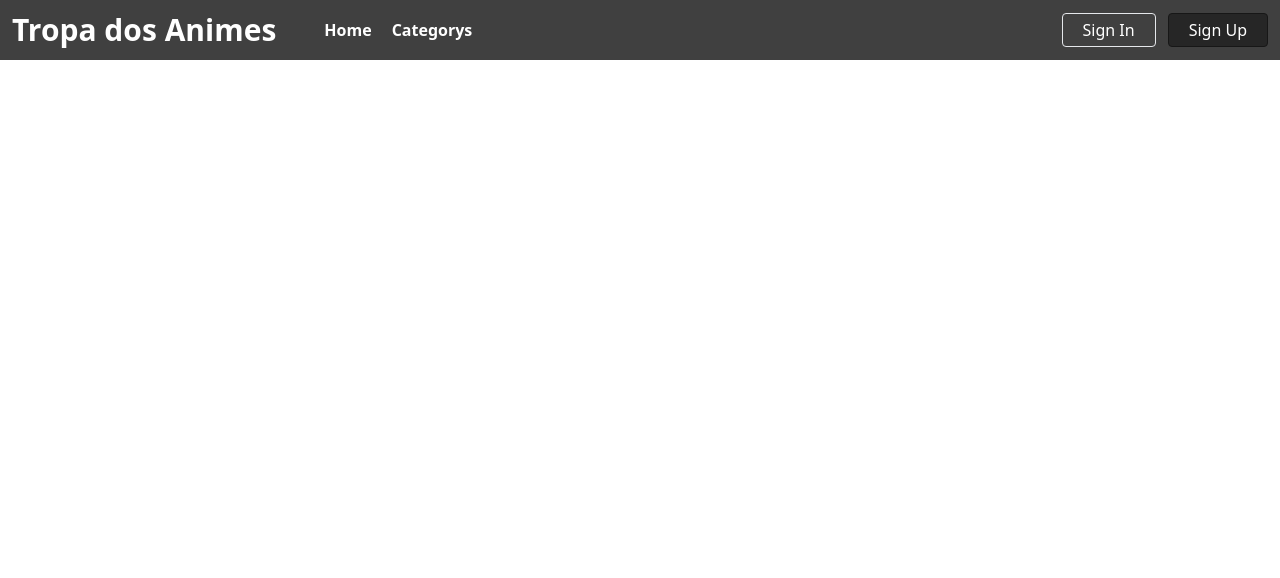
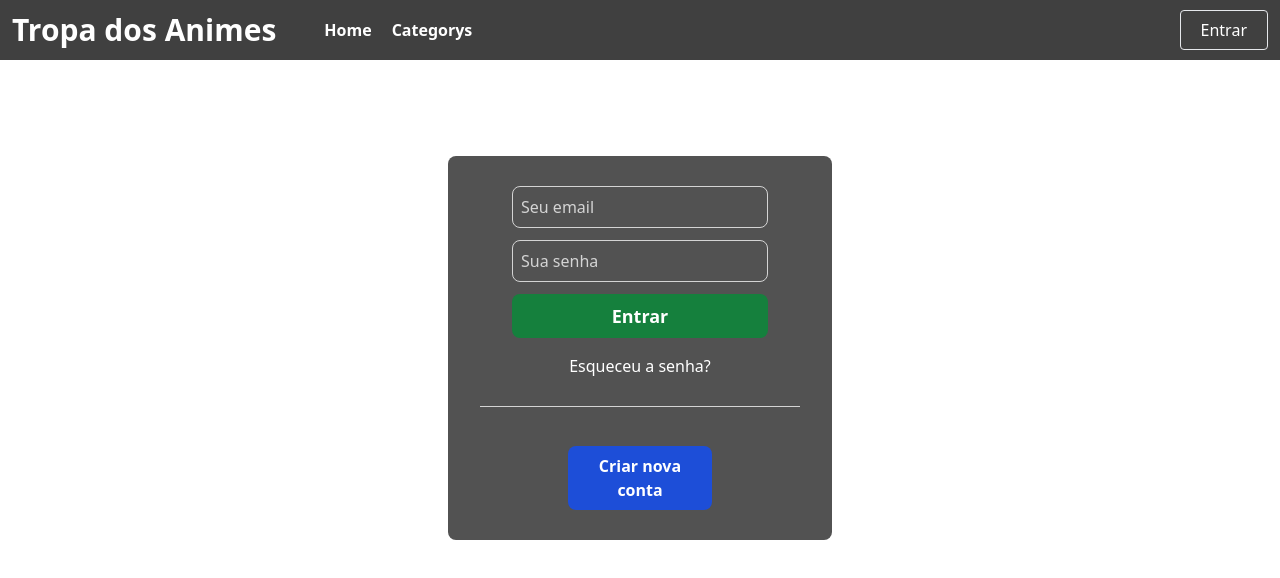
Before and after one commit to thalesmariiano/tropadosanimes.com.br, a Vue app: page /sign in a window 1280 px wide. Shown: the top 578 px of the page. Built offline with nearby package versions, Linux system fonts and the light colour scheme.

Commit message:
Sign in and up added

```diff
--- a/index.html
+++ b/index.html
@@ -1,5 +1,5 @@
 <!DOCTYPE html>
-<html lang="en">
+<html lang="PT-BR">
   <head>
     <meta charset="UTF-8">
     <link rel="icon" href="/favicon.ico">
@@ -8,6 +8,8 @@
   </head>
   <body>
     <div id="app"></div>
+
+    <script src="https://cdn.jsdelivr.net/npm/axios/dist/axios.min.js"></script>
     <script type="module" src="/src/main.js"></script>
   </body>
 </html>
--- a/src/components/AppHeader.vue
+++ b/src/components/AppHeader.vue
@@ -14,8 +14,7 @@
 		</div>
 
 		<div class="space-x-3">
-		  	<button class="px-5 py-1 border rounded text-white">Sign In</button>
-		  	<button class="px-5 py-1 border border-neutral-900 rounded bg-neutral-800 text-white">Sign Up</button>
+			<RouterLink to="/sign" class="px-5 py-2 border rounded text-white">Entrar</RouterLink>
 		</div>
 	  </header>
 </template>
--- /dev/null
+++ b/src/components/signview/SignIn.vue
@@ -0,0 +1,41 @@
+<script setup>
+	import { ref } from 'vue'
+
+	const emailInput = ref(null)
+	const passInput  = ref(null)
+
+	function submit(){
+		const emailValue = emailInput.value.value
+		const passValue  = passInput.value.value
+
+		axios.post('http://localhost:8080/signin', {
+			email: emailValue,
+			password: passValue
+		})
+		.then(function (response) {
+		    console.log(response)
+		})
+		.catch(function (error) {
+			console.error(error)
+		})
+	}
+
+</script>
+
+<template>
+	<div class="w-96 h-96 bg-neutral-600 rounded-lg">
+		<form @submit.prevent="submit" action="/" method="POST" class="w-full h-full flex flex-col justify-center items-center">
+			<div class="flex flex-col gap-3">
+				<input ref="emailInput" class="w-64 p-2 text-white rounded-lg bg-transparent border border-neutral-300 placeholder:text-neutral-300" name="email" type="text" placeholder="Seu email" autocomplete="off" required>
+				<input ref="passInput" class="w-64 p-2 text-white rounded-lg bg-transparent border border-neutral-300 placeholder:text-neutral-300" name="password" type="password" placeholder="Sua senha" autocomplete="off" required>
+				<button class="w-64 p-2 bg-green-700 text-white text-lg font-bold rounded-lg hover:bg-green-600 transition-all" type="submit">Entrar</button>
+			</div>
+
+			<button class="hover:underline text-white py-2 mt-2" type="button">Esqueceu a senha?</button>
+
+			<div class="w-80 h-[0.5px] bg-neutral-300 mt-5"></div>
+
+			<button @click="$emit('state')" class="w-36 p-2 bg-blue-700 hover:bg-blue-600 transition-all text-white text-md font-semibold rounded-lg mt-10" type="button">Criar nova conta</button>
+		</form>
+	</div>
+</template>
--- /dev/null
+++ b/src/components/signview/SignUp.vue
@@ -0,0 +1,47 @@
+<script setup>
+	import { ref } from 'vue'
+
+	const nameInput  = ref(null)
+	const userInput  = ref(null)
+	const emailInput = ref(null)
+	const passInput  = ref(null)
+
+
+	function submit(){
+		const nameValue  = nameInput.value.value
+		const userValue  = userInput.value.value
+		const emailValue = emailInput.value.value
+		const passValue  = passInput.value.value
+
+		axios.post('http://localhost:8080/signup', {
+			name: nameValue,
+			user: userValue,
+			email: emailValue,
+			password: passValue
+		})
+		.then(function (response) {
+		    console.log(response)
+		})
+		.catch(function (error) {
+			console.error(error)
+		})
+	}
+
+</script>
+
+<template>
+	<div class="w-96 h-96 bg-neutral-600 rounded-lg">
+		<form @submit.prevent="submit" action="/" method="POST" class="w-full h-full flex flex-col justify-center items-center">
+			<div class="flex flex-col gap-3">
+				<input ref="nameInput" class="w-64 p-2 text-white rounded-lg bg-transparent border border-neutral-300 placeholder:text-neutral-300" type="text" name="email" placeholder="Seu Nome" autocomplete="off" required>
+				<input ref="userInput" class="w-64 p-2 text-white rounded-lg bg-transparent border border-neutral-300 placeholder:text-neutral-300" type="text" name="user" placeholder="Seu User (@example)" autocomplete="off" required>
+				<input ref="emailInput" class="w-64 p-2 text-white rounded-lg bg-transparent border border-neutral-300 placeholder:text-neutral-300" type="text" name="email" placeholder="Seu email" autocomplete="off" required>
+				<input ref="passInput" class="w-64 p-2 text-white rounded-lg bg-transparent border border-neutral-300 placeholder:text-neutral-300" type="password" name="password" placeholder="Sua senha" autocomplete="off" required>
+				<button class="w-64 p-2 bg-green-700 text-white text-lg font-bold rounded-lg hover:bg-green-600 	transition-all" type="submit">Registrar</button>
+			</div>
+
+			<button @click="$emit('state')" class="w-36 p-2 bg-blue-700 hover:bg-blue-600 transition-all text-white text-md font-semibold rounded-lg mt-7" type="button">Entrar</button>
+
+		</form>
+	</div>
+</template>
--- a/src/router/index.js
+++ b/src/router/index.js
@@ -12,6 +12,11 @@ const router = createRouter({
       path: '/categorys',
       name: 'categorys',
       component: () => import('../views/CategorysView.vue')
+    },
+    {
+      path: '/sign',
+      name: 'sign',
+      component: () => import('../views/SignView.vue')
     }
   ]
 })
--- /dev/null
+++ b/src/views/SignView.vue
@@ -0,0 +1,15 @@
+<script setup>
+	import { ref } from 'vue'
+	import SignIn from '@/components/signview/SignIn.vue'
+	import SignUp from '@/components/signview/SignUp.vue'
+
+	const signState = ref(true)
+
+</script>
+
+<template>
+	<section class="w-full h-full flex flex-col justify-center items-center">
+		<SignIn	@state="signState = false" v-if="signState" class="mt-24" />
+		<SignUp @state="signState = true" v-if="!signState" class="mt-24" />
+	</section>
+</template>
```
